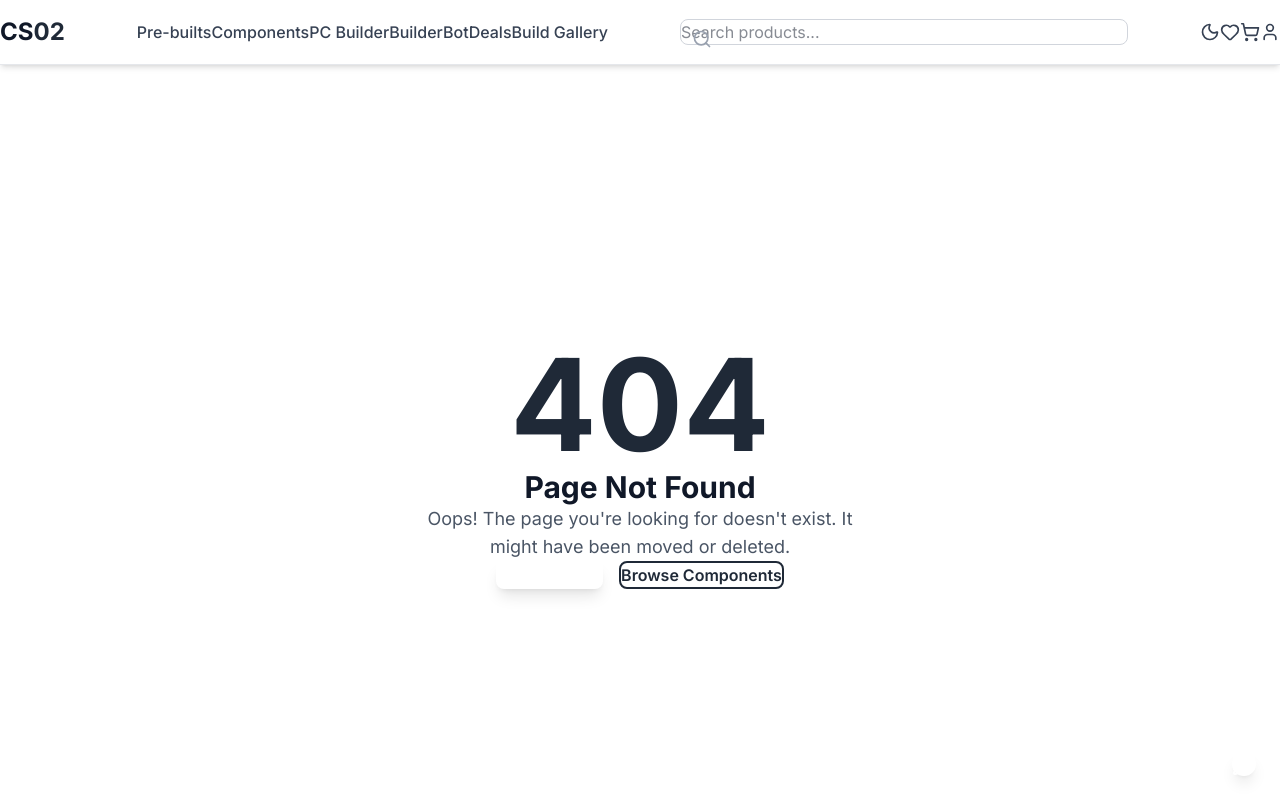
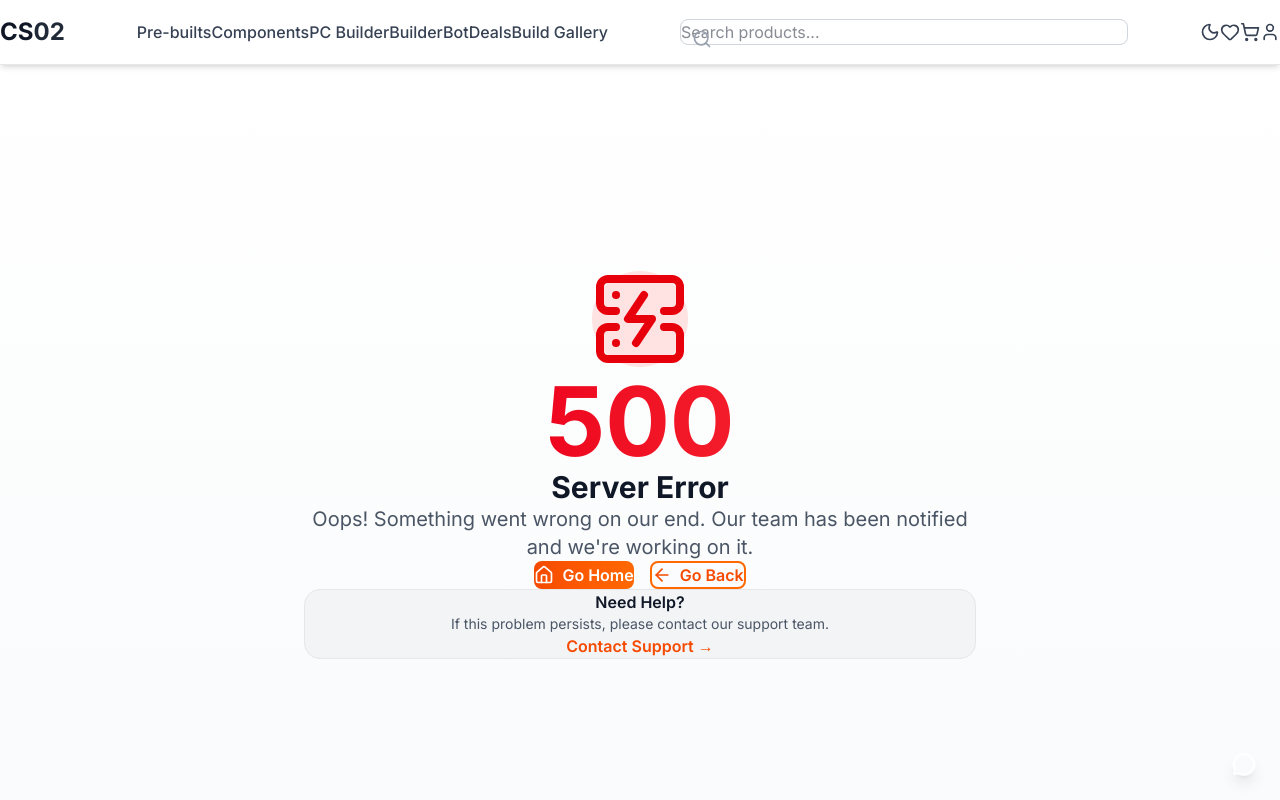
Before and after one commit to CSO2/frontend, a Next.js app: page /500 in a window 1280 px wide. Before the commit this address had no page. Shown: the top 800 px of the page. Built offline with nearby package versions, Linux system fonts and the light colour scheme.

Commit message:
feat: add custom 500 error page with animations and support links

```diff
--- /dev/null
+++ b/app/500/page.tsx
@@ -0,0 +1,93 @@
+'use client';
+
+import { motion } from 'framer-motion';
+import { ServerCrash, Home, ArrowLeft } from 'lucide-react';
+import Link from 'next/link';
+
+export default function Custom500Page() {
+  return (
+    <div className="min-h-screen bg-gradient-to-b from-white to-gray-50 dark:from-gray-900 dark:to-black flex items-center justify-center py-24 px-4">
+      <motion.div
+        initial={{ opacity: 0, y: 20 }}
+        animate={{ opacity: 1, y: 0 }}
+        className="text-center max-w-2xl"
+      >
+        <motion.div
+          initial={{ scale: 0 }}
+          animate={{ scale: 1 }}
+          transition={{ type: 'spring', duration: 0.5 }}
+          className="inline-block p-8 bg-red-100 dark:bg-red-900/30 rounded-full mb-8"
+        >
+          <ServerCrash className="w-24 h-24 text-red-600 dark:text-red-500" />
+        </motion.div>
+
+        <motion.h1
+          initial={{ opacity: 0 }}
+          animate={{ opacity: 1 }}
+          transition={{ delay: 0.2 }}
+          className="text-8xl font-bold mb-4 bg-gradient-to-r from-red-600 to-red-500 bg-clip-text text-transparent"
+        >
+          500
+        </motion.h1>
+
+        <motion.h2
+          initial={{ opacity: 0 }}
+          animate={{ opacity: 1 }}
+          transition={{ delay: 0.3 }}
+          className="text-3xl font-bold text-gray-900 dark:text-white mb-4"
+        >
+          Server Error
+        </motion.h2>
+
+        <motion.p
+          initial={{ opacity: 0 }}
+          animate={{ opacity: 1 }}
+          transition={{ delay: 0.4 }}
+          className="text-xl text-gray-600 dark:text-gray-400 mb-8"
+        >
+          Oops! Something went wrong on our end. Our team has been notified and we're working on it.
+        </motion.p>
+
+        <motion.div
+          initial={{ opacity: 0 }}
+          animate={{ opacity: 1 }}
+          transition={{ delay: 0.5 }}
+          className="flex flex-col sm:flex-row gap-4 justify-center"
+        >
+          <Link
+            href="/"
+            className="flex items-center justify-center gap-2 px-8 py-3 bg-gradient-to-r from-orange-600 to-orange-500 text-white rounded-lg font-semibold hover:shadow-lg transition"
+          >
+            <Home className="w-5 h-5" />
+            Go Home
+          </Link>
+          <button
+            onClick={() => window.history.back()}
+            className="flex items-center justify-center gap-2 px-8 py-3 border-2 border-orange-500 text-orange-600 dark:text-orange-500 rounded-lg font-semibold hover:bg-orange-50 dark:hover:bg-orange-900/20 transition"
+          >
+            <ArrowLeft className="w-5 h-5" />
+            Go Back
+          </button>
+        </motion.div>
+
+        <motion.div
+          initial={{ opacity: 0 }}
+          animate={{ opacity: 1 }}
+          transition={{ delay: 0.6 }}
+          className="mt-12 bg-gray-100 dark:bg-gray-800 rounded-2xl p-6 border border-gray-200 dark:border-gray-700"
+        >
+          <h3 className="font-semibold text-gray-900 dark:text-white mb-2">Need Help?</h3>
+          <p className="text-gray-600 dark:text-gray-400 text-sm mb-4">
+            If this problem persists, please contact our support team.
+          </p>
+          <Link
+            href="/contact"
+            className="text-orange-600 dark:text-orange-500 font-semibold hover:underline"
+          >
+            Contact Support →
+          </Link>
+        </motion.div>
+      </motion.div>
+    </div>
+  );
+}
--- /dev/null
+++ b/app/components/page.tsx
@@ -0,0 +1,69 @@
+'use client';
+
+import { motion } from 'framer-motion';
+import Link from 'next/link';
+import { Cpu, HardDrive, Cpu as Gpu, MemoryStick, Box, Zap, Fan, Monitor } from 'lucide-react';
+
+export default function ComponentsPage() {
+  const categories = [
+    { name: 'CPUs', icon: Cpu, href: '/components/cpu', description: 'Processors from Intel and AMD' },
+    { name: 'GPUs', icon: Gpu, href: '/components/gpu', description: 'Graphics cards for gaming and work' },
+    { name: 'Motherboards', icon: Monitor, href: '/components/motherboard', description: 'The foundation of your build' },
+    { name: 'RAM', icon: MemoryStick, href: '/components/ram', description: 'DDR4 and DDR5 memory kits' },
+    { name: 'Storage', icon: HardDrive, href: '/components/storage', description: 'SSDs and HDDs' },
+    { name: 'Power Supply', icon: Zap, href: '/components/psu', description: 'Reliable power for your system' },
+    { name: 'Cooling', icon: Fan, href: '/components/cooler', description: 'Air and liquid cooling solutions' },
+    { name: 'Cases', icon: Box, href: '/components/case', description: 'ATX, Micro-ATX, and Mini-ITX cases' },
+  ];
+
+  return (
+    <div className="min-h-screen bg-white dark:bg-gray-900 py-12">
+      <div className="max-w-7xl mx-auto px-4 sm:px-6 lg:px-8">
+        <motion.div
+          initial={{ opacity: 0, y: 20 }}
+          animate={{ opacity: 1, y: 0 }}
+          transition={{ duration: 0.6 }}
+          className="text-center mb-12"
+        >
+          <h1 className="text-4xl font-bold text-gray-900 dark:text-white mb-4">
+            PC Components
+          </h1>
+          <p className="text-lg text-gray-600 dark:text-gray-400">
+            Find the perfect parts for your custom build
+          </p>
+        </motion.div>
+
+        <div className="grid grid-cols-1 md:grid-cols-2 lg:grid-cols-4 gap-6">
+          {categories.map((category, index) => (
+            <motion.div
+              key={category.name}
+              initial={{ opacity: 0, y: 20 }}
+              animate={{ opacity: 1, y: 0 }}
+              transition={{ delay: index * 0.1, duration: 0.5 }}
+            >
+              <Link href={category.href}>
+                <motion.div
+                  whileHover={{ y: -5, scale: 1.02 }}
+                  whileTap={{ scale: 0.98 }}
+                  className="bg-white dark:bg-gray-800 rounded-xl p-6 shadow-md hover:shadow-xl transition-all border border-gray-200 dark:border-gray-700 group"
+                >
+                  <div className="flex flex-col items-center text-center">
+                    <div className="p-4 bg-wso2-orange/10 rounded-full mb-4 group-hover:bg-wso2-orange/20 transition-colors">
+                      <category.icon className="h-8 w-8 text-wso2-orange" />
+                    </div>
+                    <h3 className="text-xl font-bold text-gray-900 dark:text-white mb-2">
+                      {category.name}
+                    </h3>
+                    <p className="text-sm text-gray-600 dark:text-gray-400">
+                      {category.description}
+                    </p>
+                  </div>
+                </motion.div>
+              </Link>
+            </motion.div>
+          ))}
+        </div>
+      </div>
+    </div>
+  );
+}
```
